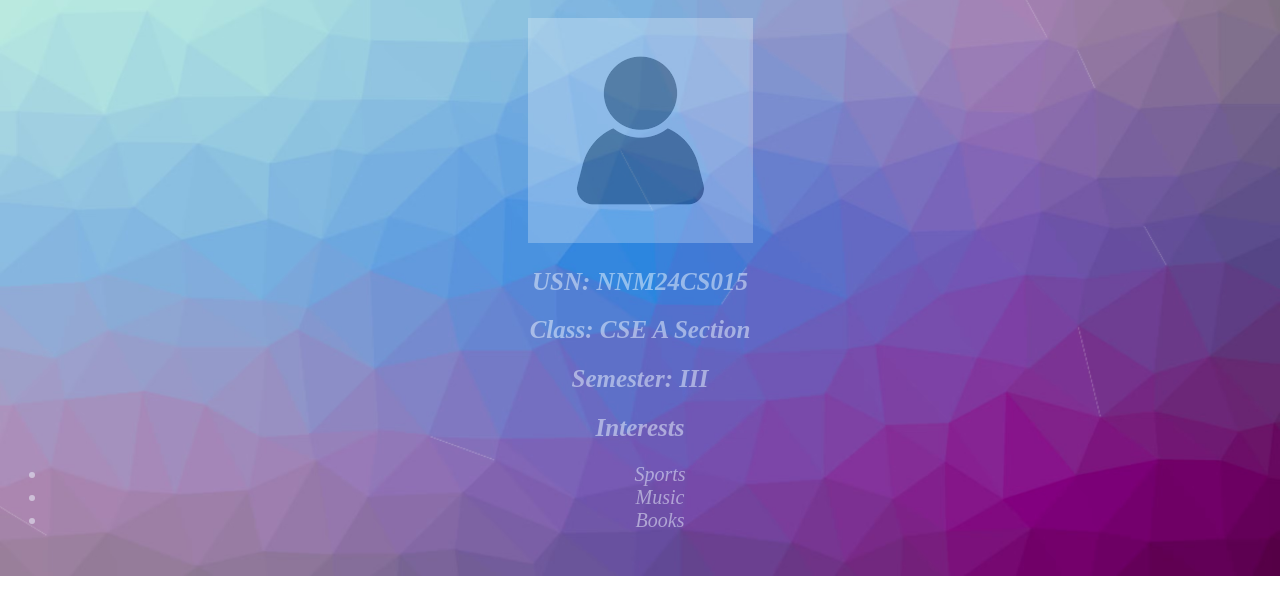
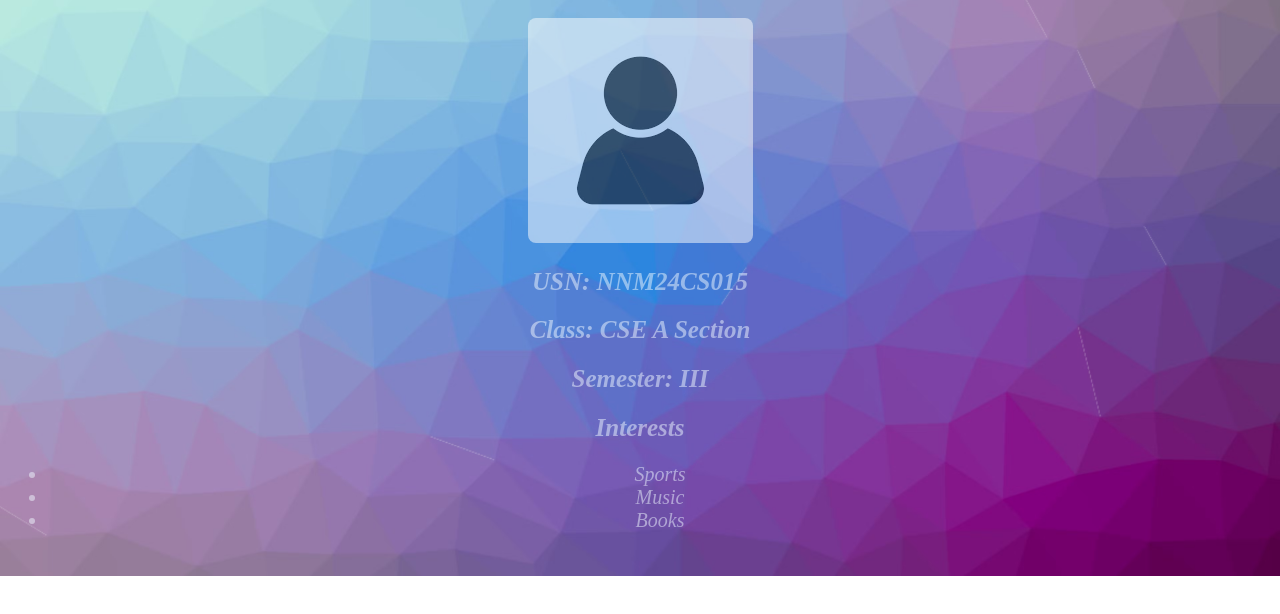
Before and after one commit to D-Adithya006/HTML_01, a plain HTML site: page index.html in a window 1280 px wide. Shown: the part 68-682 px from the top of the page. Drawn offline with Linux system fonts and the light colour scheme.

Commit message:
Update style.css

```diff
--- a/style.css
+++ b/style.css
@@ -19,10 +19,11 @@ h2 {
 }
 
 ul {
+    list-style-type:none
     text-align: center;
     color: aliceblue;
     font-style: oblique;
-    font-size: 20px
+    font-size: 20px;
 
 }
 body {
@@ -34,8 +35,8 @@ body {
 
 }
 body img {
-    border-radius: 8 px;
-    opacity:0.5;
+    border-radius: 8px;
+
 }
 div.first {
     opacity:0.5;
```
